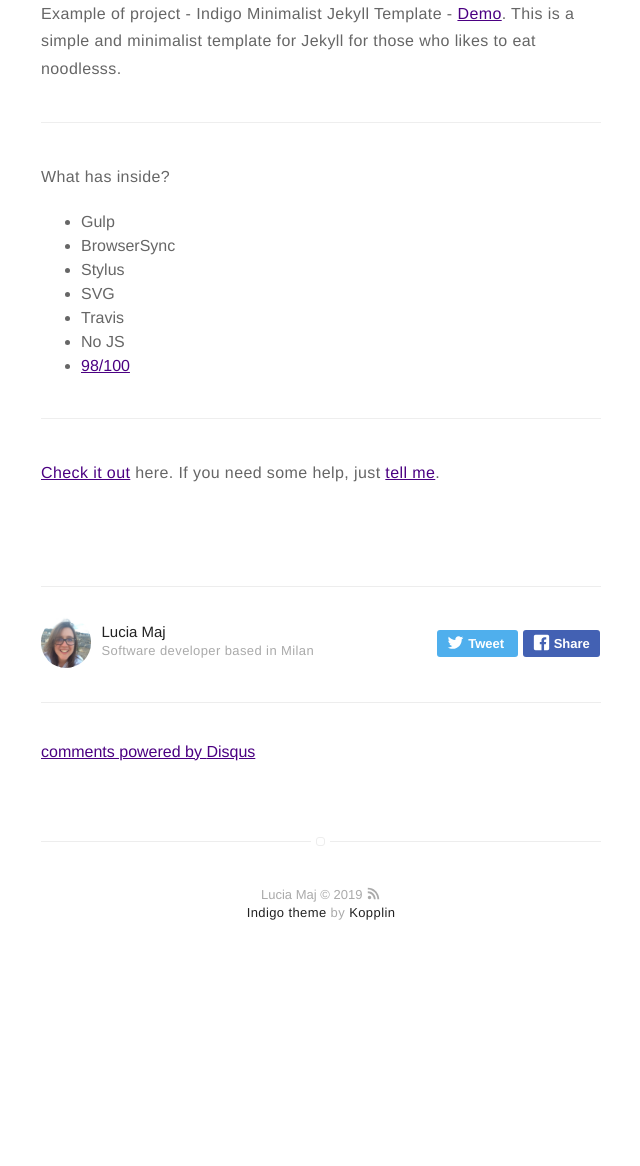
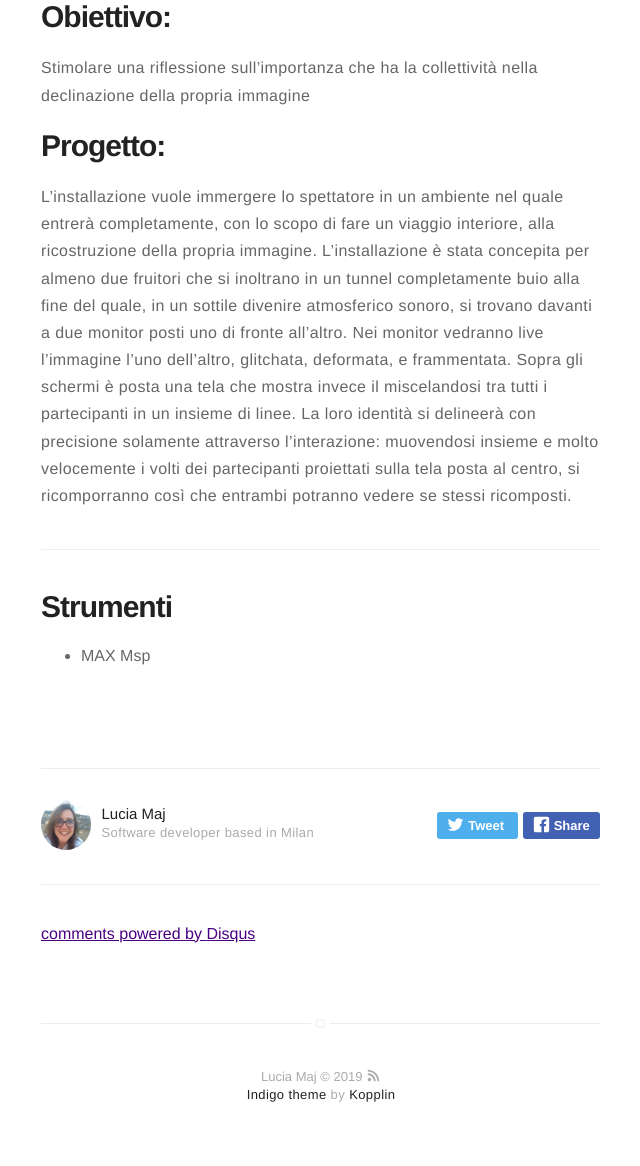
Before and after one commit to luciamaj/luciamaj-github.io, a Jekyll site: the page built from _posts/2016-01-23-another-vision.markdown, in a window 1280 px wide. Shown: the part 635-1801 px from the top of the page, without its empty margins (319-959 px from the left). Built offline with Jekyll 4.4.1, drawn with Linux system fonts in a browser that asks for light colours; comment, search, counter and statistics services are not loaded; before the commit the page ends 1619 px from its top, so only the background shows below that.

Commit message:
another-vision-md

```diff
--- a/_posts/2016-01-23-another-vision.markdown
+++ b/_posts/2016-01-23-another-vision.markdown
@@ -13,23 +13,18 @@ author: luciamaj
 externalLink: false
 ---
 
-![Screenshot](https://raw.githubusercontent.com/sergiokopplin/indigo/gh-pages/assets/screen-shot.png)
+![Screenshot](![image](/assets/images/another-vision/another-vision-1.jpg))
 
-Example of project - Indigo Minimalist Jekyll Template - [Demo](http://sergiokopplin.github.io/indigo/). This is a simple and minimalist template for Jekyll for those who likes to eat noodlesss.
+# Obiettivo:
+Stimolare una riflessione sull’importanza che ha la collettività nella declinazione della propria immagine
+# Progetto:
+L’installazione vuole immergere lo spettatore in un ambiente nel quale entrerà completamente, con lo scopo di fare un viaggio interiore, alla ricostruzione della propria immagine.
+L’installazione è stata concepita per almeno due fruitori che si inoltrano in un tunnel
+completamente buio alla fine del quale, in un sottile divenire atmosferico sonoro, si trovano davanti a due monitor posti uno di fronte all’altro. Nei monitor vedranno live l’immagine l’uno dell’altro, glitchata, deformata, e frammentata. Sopra gli schermi è posta una tela che mostra invece il miscelandosi tra tutti i partecipanti in un insieme di linee.
+La loro identità si delineerà con precisione solamente attraverso l’interazione: muovendosi insieme e molto velocemente i volti dei partecipanti proiettati sulla tela posta al centro, si ricomporranno così che entrambi potranno vedere se stessi ricomposti.
 
 ---
 
-What has inside?
+# Strumenti
 
-- Gulp
-- BrowserSync
-- Stylus
-- SVG
-- Travis
-- No JS
-- [98/100](https://developers.google.com/speed/pagespeed/insights/?url=http%3A%2F%2Fsergiokopplin.github.io%2Findigo%2F)
-
----
-
-[Check it out](http://sergiokopplin.github.io/indigo/) here.
-If you need some help, just [tell me](http://github.com/sergiokopplin/indigo/issues).
+- MAX Msp
```
Also changed, not shown: 2 other files.
